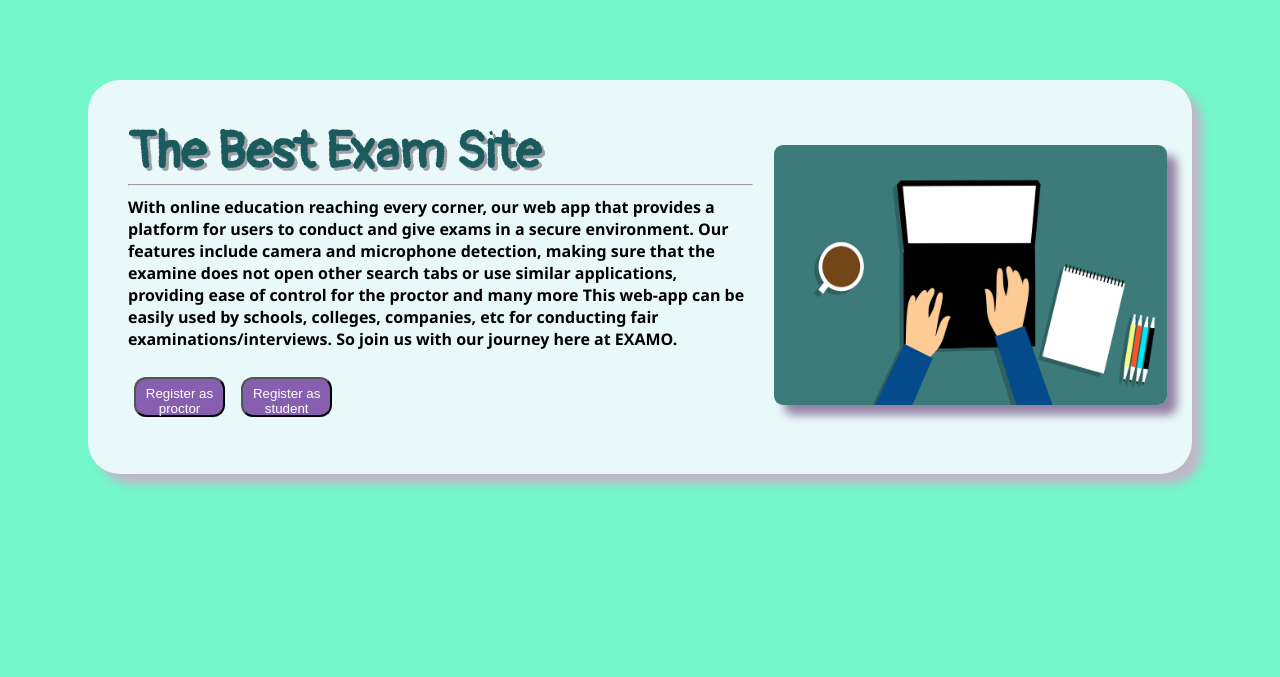
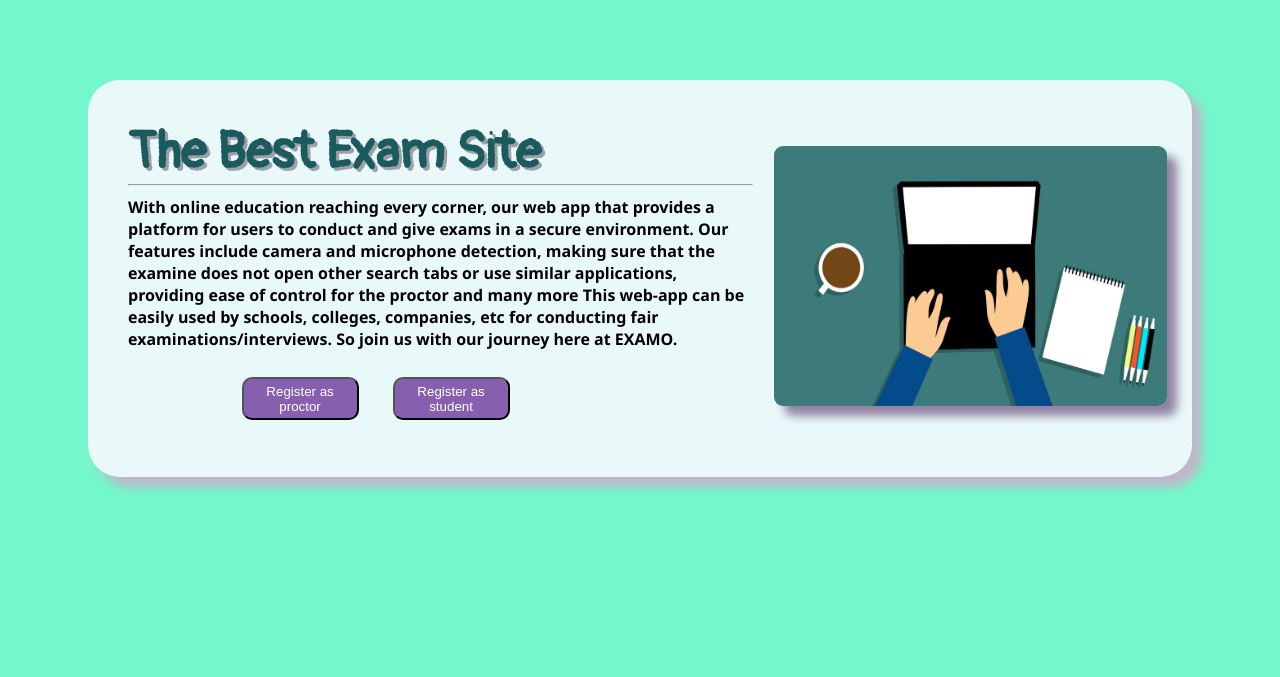
Before and after one commit to shrey-101/EXAMO, a PHP site: page /html/homepage.html in a window 1280 px wide. Shown: the part 68-745 px from the top of the page. Run offline with PHP 8.4, Linux system fonts and the light colour scheme; some web fonts are replaced.

Commit message:
minor changes done

```diff
--- a/Front-End/css/style-home.css
+++ b/Front-End/css/style-home.css
@@ -106,14 +106,19 @@ body{
     font-weight: 600;
     color: rgb(0, 0, 0);
 }
+.buttons{
+    display: flex;
+    justify-content: center;
+    align-items: center;
+    margin-left: -130px;}
 .btn{
-    padding: 7px;
-    border-radius: 12px;
+    padding: 4px;
+    border-radius: 10px;
     background-color: #4b04809e;
     color: white;
-    margin: 17px 6px;
-    width: 91px;
-    height: 40px;
+    margin: 17px 17px;
+    width: 117px;
+    height: 43px;
 }
 .icons{
     background-color: rgba(41, 41, 80, 0.966);
```
